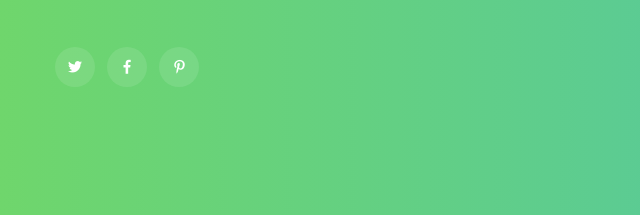
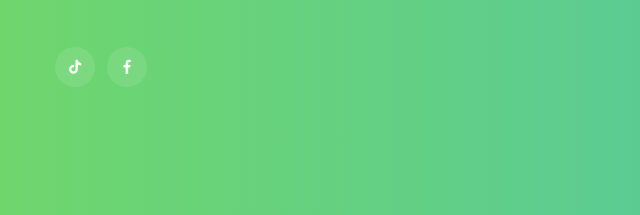
Before and after one commit to lequangnhut/UX-UI-CanThoXanh, a website: page about.html in a window 1280 px wide. Shown: the part 2657-2872 px from the top of the page, 0-640 px from the left. Drawn offline with Linux system fonts and the light colour scheme.

Commit message:
[HTML - CSS] - Update Sources

```diff
--- a/about.html
+++ b/about.html
@@ -11,6 +11,7 @@
     <link rel="shortcut icon" type="image/x-icon" href="assets/img/favicon.ico">
 
     <!-- CSS here -->
+    <link rel="stylesheet" href="https://cdnjs.cloudflare.com/ajax/libs/font-awesome/6.4.2/css/all.min.css">
     <link rel="stylesheet" href="assets/css/bootstrap.min.css">
     <link rel="stylesheet" href="assets/css/owl.carousel.min.css">
     <link rel="stylesheet" href="assets/css/slicknav.css">
@@ -238,9 +239,9 @@
                                 </div>
                                 <!-- social -->
                                 <div class="footer-social">
-                                    <a href="#"><i class="fab fa-twitter"></i></a>
-                                    <a href="https://bit.ly/sai4ull"><i class="fab fa-facebook-f"></i></a>
-                                    <a href="#"><i class="fab fa-pinterest-p"></i></a>
+                                    <a href="https://www.tiktok.com/@rcteam101/video/7290090560688229634?_r=1&_t=8gWhELgSI2U"><i
+                                            class="fa-brands fa-tiktok"></i></a>
+                                    <a href="#"><i class="fab fa-facebook-f"></i></a>
                                 </div>
                             </div>
                         </div>
```
Also changed, not shown: contact.html (+4 -3 lines), index.html (+3 -2 lines), projects.html (+4 -3 lines).
